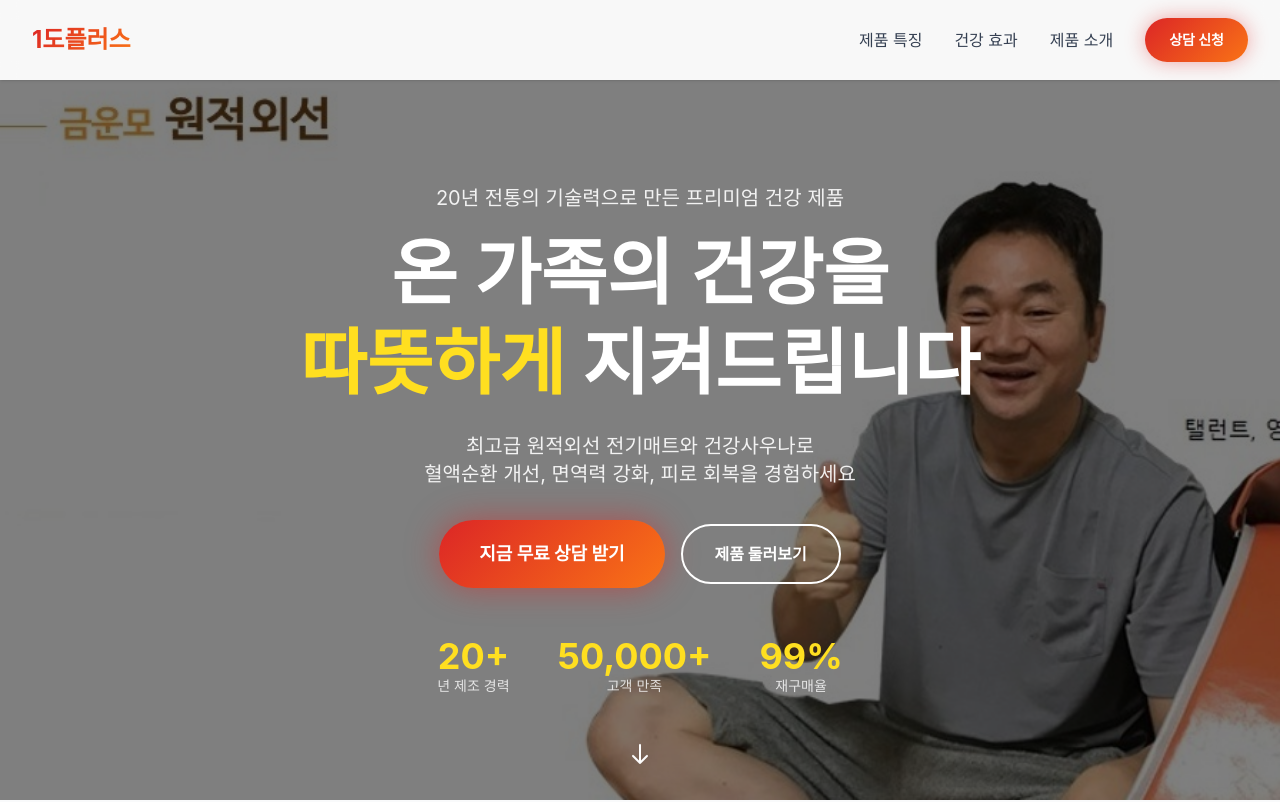
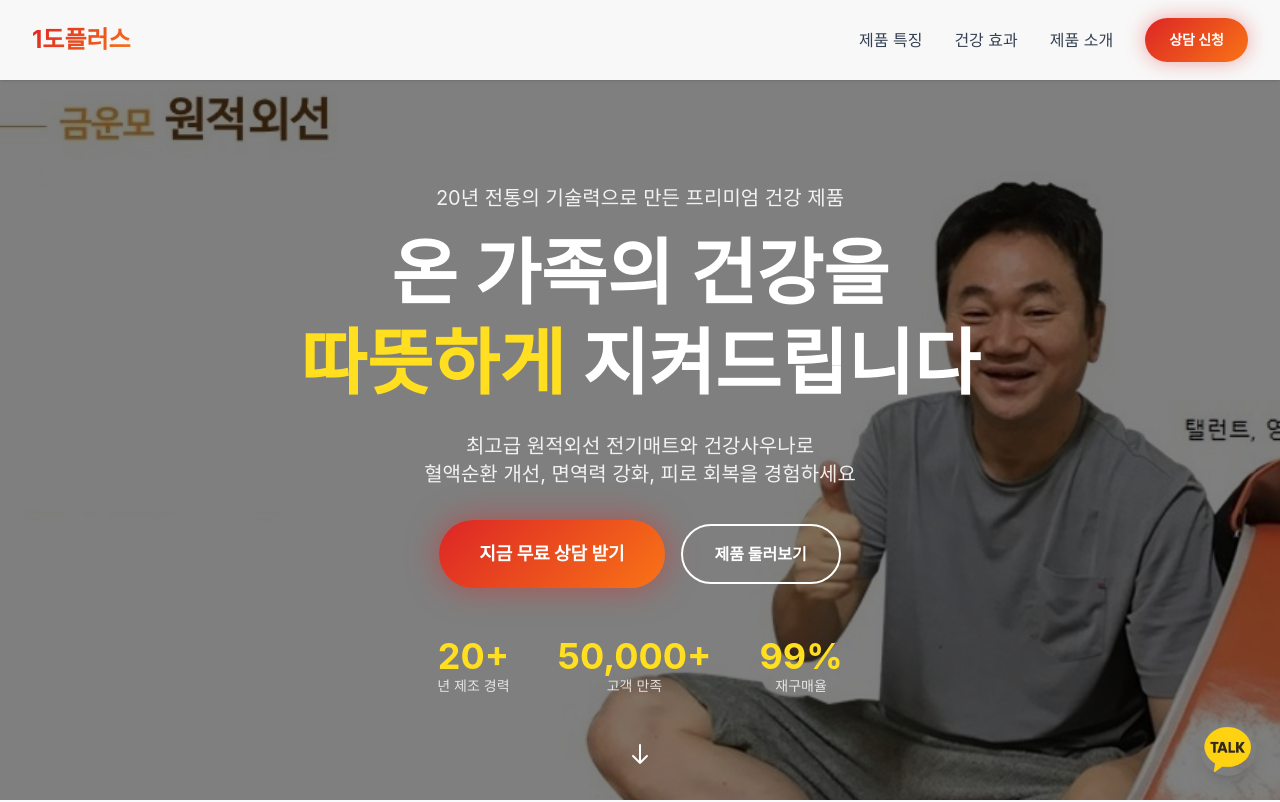
Before and after one commit to reepower84-png/jkorea-ad, a Next.js app: page / in a window 1280 px wide. Shown: the top 802 px of the page. Built offline with nearby package versions, Linux system fonts and the light colour scheme.

Commit message:
Add KakaoTalk floating button for chat support
- Add floating button at bottom-right corner
- Links to KakaoTalk channel chat
- Button follows on scroll with hover animation

Co-Authored-By: Claude Opus 4.5 <noreply@anthropic.com>

```diff
--- a/src/app/page.tsx
+++ b/src/app/page.tsx
@@ -5,6 +5,7 @@ import Benefits from '@/components/Benefits';
 import Products from '@/components/Products';
 import ContactForm from '@/components/ContactForm';
 import Footer from '@/components/Footer';
+import KakaoFloatingButton from '@/components/KakaoFloatingButton';
 
 export default function Home() {
   return (
@@ -16,6 +17,7 @@ export default function Home() {
       <Products />
       <ContactForm />
       <Footer />
+      <KakaoFloatingButton />
     </main>
   );
 }
--- /dev/null
+++ b/src/components/KakaoFloatingButton.tsx
@@ -0,0 +1,23 @@
+'use client';
+
+import Image from 'next/image';
+
+export default function KakaoFloatingButton() {
+  return (
+    <a
+      href="http://pf.kakao.com/_NCBad/chat"
+      target="_blank"
+      rel="noopener noreferrer"
+      className="fixed bottom-6 right-6 z-50 w-14 h-14 rounded-full shadow-lg hover:shadow-xl transition-all duration-300 hover:scale-110 cursor-pointer"
+      aria-label="카카오톡 상담"
+    >
+      <Image
+        src="/카톡_원형_로고.png"
+        alt="카카오톡 상담"
+        width={56}
+        height={56}
+        className="rounded-full"
+      />
+    </a>
+  );
+}
```
Also changed, not shown: public/카톡_원형_로고.png (added).
